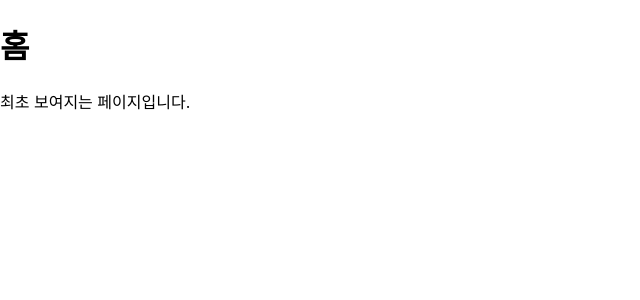
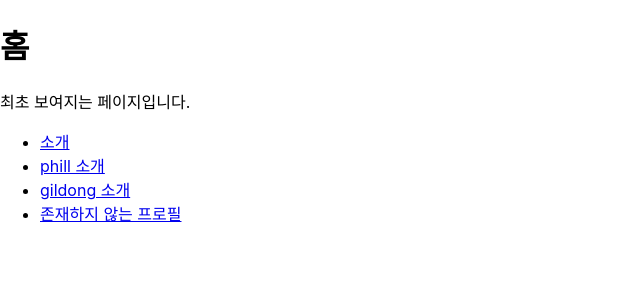
Before and after one commit to Polarvear/ReactSPA, a React (Create React App) app in the folder spa/: page / in a window 1280 px wide. Shown: the top 300 px of the page, without its empty margins (0-640 px from the left). Built offline with nearby package versions, Linux system fonts and the light colour scheme.

Commit message:
app.js 수정 및 파일 수정

```diff
--- a/spa/src/App.js
+++ b/spa/src/App.js
@@ -2,12 +2,14 @@ import { Route, Routes } from "react-router-dom";
 import About from "./pages/About";
 import Home from "./pages/Home";
 import "./App.css";
+import Profile from "./pages/Profile";
 
 const App = () => {
   return (
     <Routes>
       <Route path="/" element={<Home />} />
       <Route path="/" element={<About />} />
+      <Route path="/profiles/:username" element={<Profile />} />
     </Routes>
   );
 };
--- a/spa/src/pages/Home.js
+++ b/spa/src/pages/Home.js
@@ -1,8 +1,24 @@
+import { Link } from "react-router-dom";
+
 const Home = () => {
   return (
     <div>
       <h1> 홈 </h1>
       <p>최초 보여지는 페이지입니다.</p>
+      <ul>
+        <li>
+          <Link to="/about">소개</Link>
+        </li>
+        <li>
+          <Link to="/profiles/phill">phill 소개</Link>
+        </li>
+        <li>
+          <Link to="/profiles/gildong">gildong 소개</Link>
+        </li>
+        <li>
+          <Link to="/profiles/void">존재하지 않는 프로필</Link>
+        </li>
+      </ul>
     </div>
   );
 };
```
